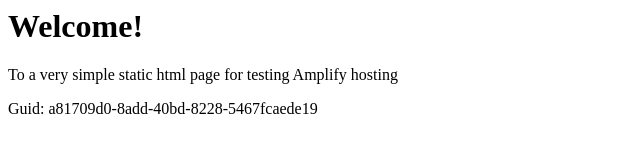
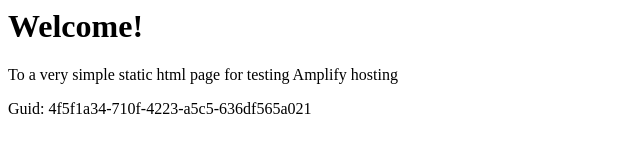
Before and after one commit to aws-aemilia-fra/Github-PR-Commit-Integration-Test-DoNotTouch-GitHubWebhookPushCanaryTest-v1-preprod-eu-central-1, a website: page src/index.html in a window 1280 px wide. Shown: the full height of the page, 0-640 px from the left. Drawn offline with Linux system fonts and the light colour scheme.

Commit message:
commit from integ tests

```diff
--- a/src/index.html
+++ b/src/index.html
@@ -12,6 +12,6 @@
 <body>
     <h1>Welcome!</h1>
     <p>To a very simple static html page for testing Amplify hosting</p>
-    <p>Guid: a81709d0-8add-40bd-8228-5467fcaede19</p></body>
+    <p>Guid: 4f5f1a34-710f-4223-a5c5-636df565a021</p></body>
 
 </html>
```
